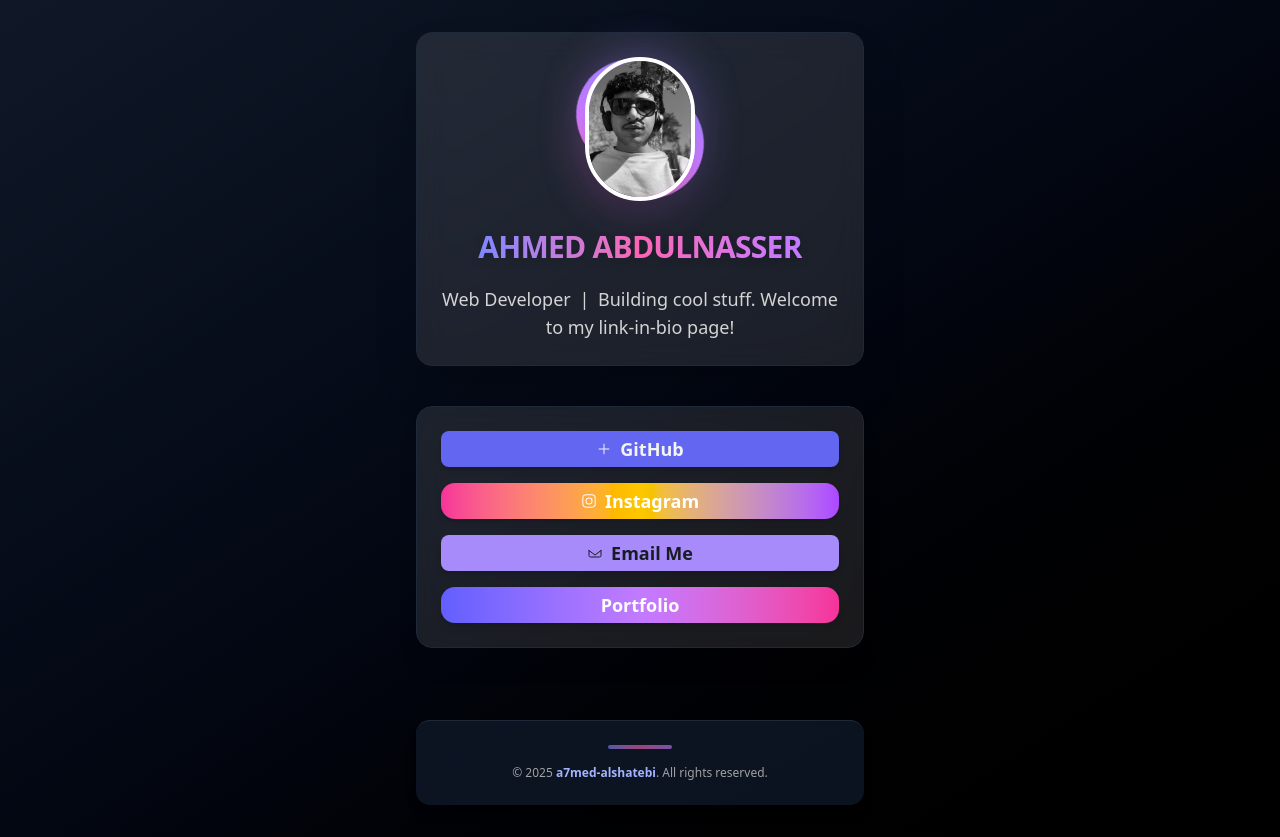
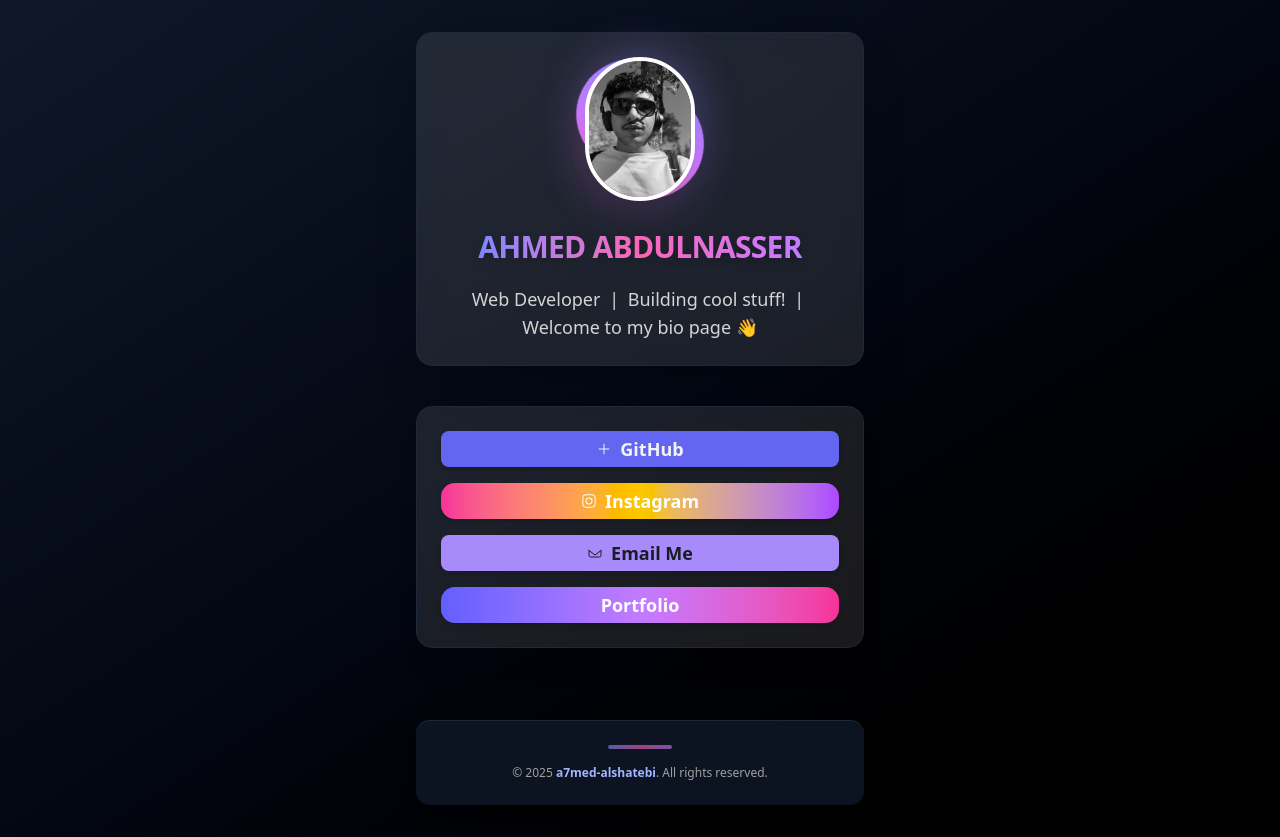
Before and after one commit to a7med-alshatebi/Personal-Link-in-Bio-Page, a Next.js app: page / in a window 1280 px wide. Built offline with nearby package versions, Linux system fonts and the light colour scheme.

Commit message:
waving hand emoji added

```diff
--- a/src/app/page.tsx
+++ b/src/app/page.tsx
@@ -21,7 +21,7 @@ export default function Home() {
             />
           </div>
           <h1 className="text-3xl font-extrabold text-transparent bg-clip-text bg-gradient-to-r from-indigo-400 via-pink-400 to-purple-400 tracking-tight drop-shadow-lg text-center">AHMED ABDULNASSER</h1>
-          <p className="text-center text-lg text-neutral-300 font-medium">Web Developer <span className="mx-1">|</span> Building cool stuff. Welcome to my link-in-bio page!</p>
+          <p className="text-center text-lg text-neutral-300 font-medium">Web Developer <span className="mx-1">|</span> Building cool stuff! <span className="mx-1">|</span> Welcome to my bio page <span role="img" aria-label="wave">👋</span></p>
         </div>
         {/* Links Card */}
         <div className="w-full rounded-2xl shadow-xl p-6 flex flex-col gap-4 border border-gray-800 bg-white/10 dark:bg-gray-900/30 backdrop-blur-lg transition-all duration-300 hover:shadow-2xl">
```
